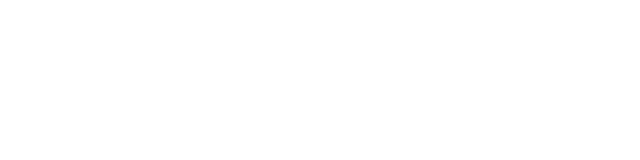
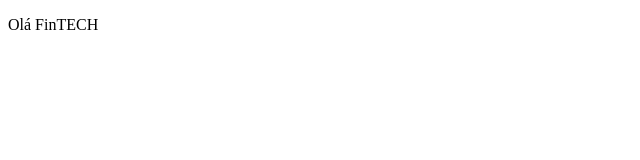
Before and after one commit to carlosbarbosaach/fintech, a React (Vite) app: page / in a window 1280 px wide. Shown: the top 160 px of the page, without its empty margins (0-640 px from the left). Built offline with nearby package versions, Linux system fonts and the light colour scheme; the HTML template or start-up script is replaced by a standard one.

Commit message:
initial project fintech

```diff
--- a/src/App.tsx
+++ b/src/App.tsx
@@ -3,7 +3,7 @@
 const App = () => {
   return (
     <div>
-
+      <p>Olá FinTECH</p>
     </div>
   )
 }
```
